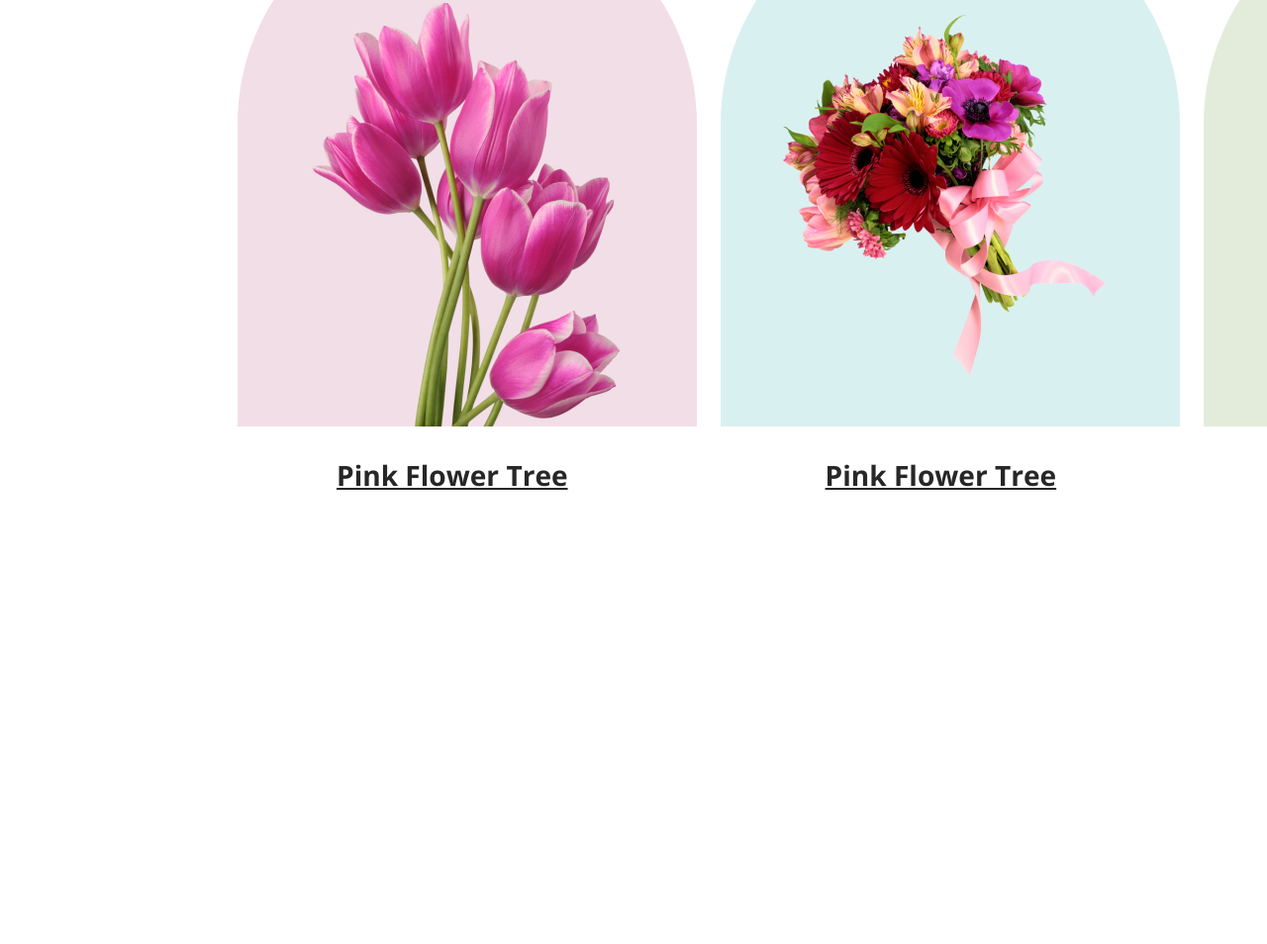
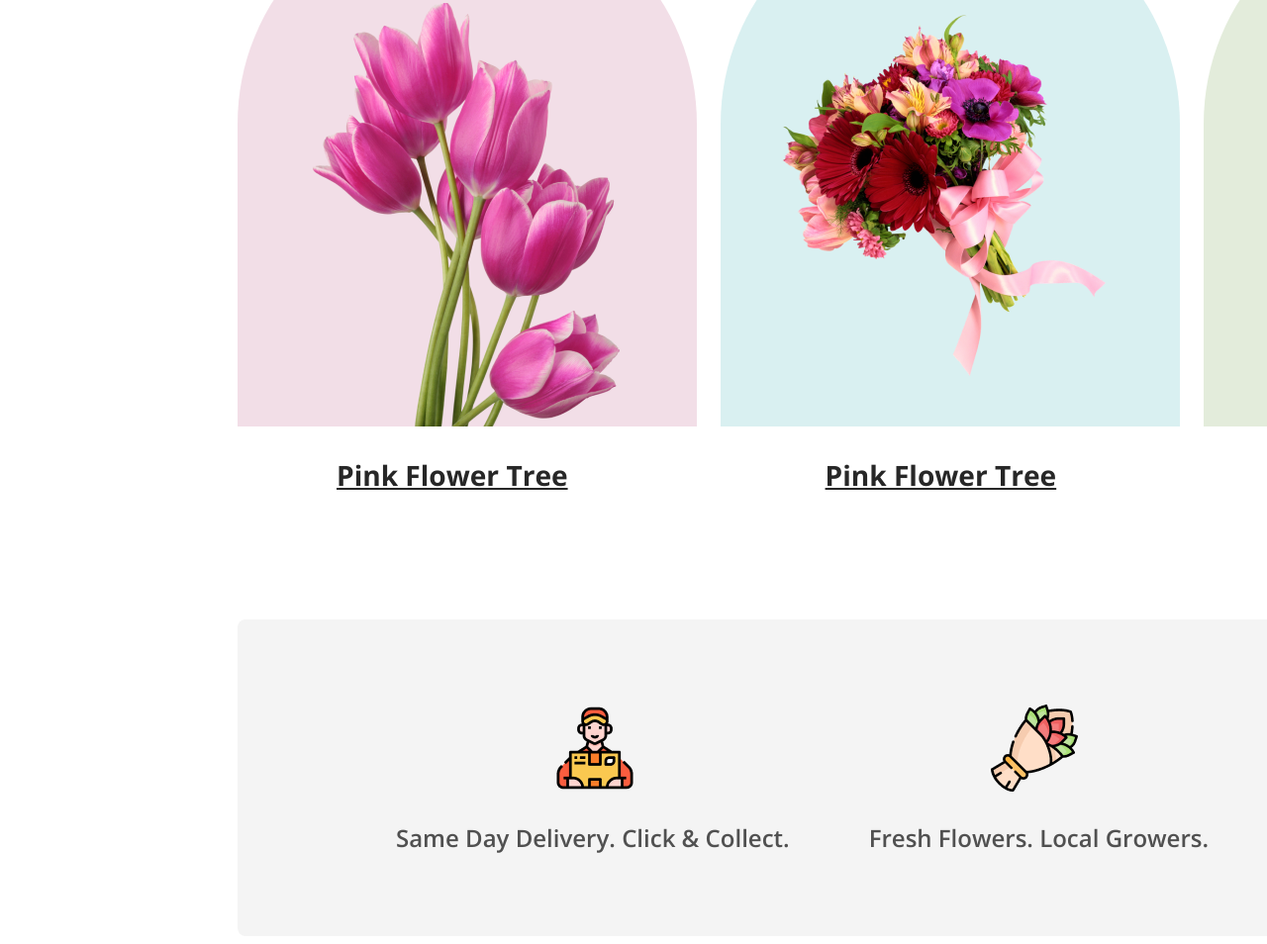
Before and after one commit to parthob312/flowershop-website, a plain HTML site: page index.html in a window 1280 px wide. Shown: the part 1357-2311 px from the top of the page at 99% size. Before the commit the page ends 1983 px from the top, so only its background shows below. Drawn offline with nearby package versions, Linux system fonts and the light colour scheme.

Commit message:
adding featured and bannar

```diff
--- a/index.html
+++ b/index.html
@@ -89,6 +89,36 @@
         </div>
       </section>
       <!-- This Section For Bannar -->
+      <div class="bannar">
+        <div class="bannar-section1">
+          <div class="poster">
+            <div>
+              <img class="logo-poster1" src="images/Group 57.png" alt="group" />
+            </div>
+            <div>
+              <img class="logo-poster2" src="images/Group 58.png" alt="group" />
+            </div>
+            <div>
+              <img class="logo-poster3" src="images/Group 59.png" alt="group" />
+            </div>
+          </div>
+        </div>
+        <div class="bannar-section2">
+          <div class="poster-title">
+            <div class="service1">
+              <h3 class="heading-poster">
+                Same Day Delivery. Click & Collect.
+              </h3>
+            </div>
+            <div class="service2">
+              <h3 class="heading-poster">Fresh Flowers. Local Growers.</h3>
+            </div>
+            <div class="service3">
+              <h3 class="heading-poster">24/7 Free Support.</h3>
+            </div>
+          </div>
+        </div>
+      </div>
     </main>
     <footer></footer>
   </body>
--- a/style.css
+++ b/style.css
@@ -8,7 +8,9 @@
   width: 1920px;
   margin: 0 auto;
 }
+
 /* This Section For Header */
+
 .header-section {
   height: 885px;
   background-color: rgba(229, 84, 115, 0.1);
@@ -46,7 +48,9 @@
 .header-container2 {
   margin: 85px 0 0 97px;
 }
+
 /* This Section For Featured */
+
 .featured-head {
   color: #272727;
   font-size: 40px;
@@ -119,3 +123,51 @@
 .tree-name2 {
   padding-right: 270px;
 }
+
+/* This Section For Bannar */
+.bannar {
+  width: 1440px;
+  height: 320px;
+  border-radius: 8px;
+  background: rgba(39, 39, 39, 0.05);
+  margin: 0 240px 128px 240px;
+}
+.bannar-section1 {
+  padding: 86px 232px 24px 317px;
+}
+.bannar-section2 {
+  padding: 0 0 87px 160px;
+}
+.service1 {
+  padding-right: 80px;
+}
+.service2 {
+  padding-right: 80px;
+}
+.logo-poster1 {
+  width: 88px;
+  height: 88px;
+  padding-right: 356px;
+}
+.logo-poster2 {
+  width: 88px;
+  height: 88px;
+  padding-right: 271px;
+}
+.logo-poster3 {
+  width: 88px;
+  height: 88px;
+}
+.heading-poster {
+  color: rgba(39, 39, 39, 0.8);
+  /* text-align: center; */
+  font-size: 24px;
+  font-weight: 600;
+  line-height: 35px;
+}
+.poster {
+  display: flex;
+}
+.poster-title {
+  display: flex;
+}
```
